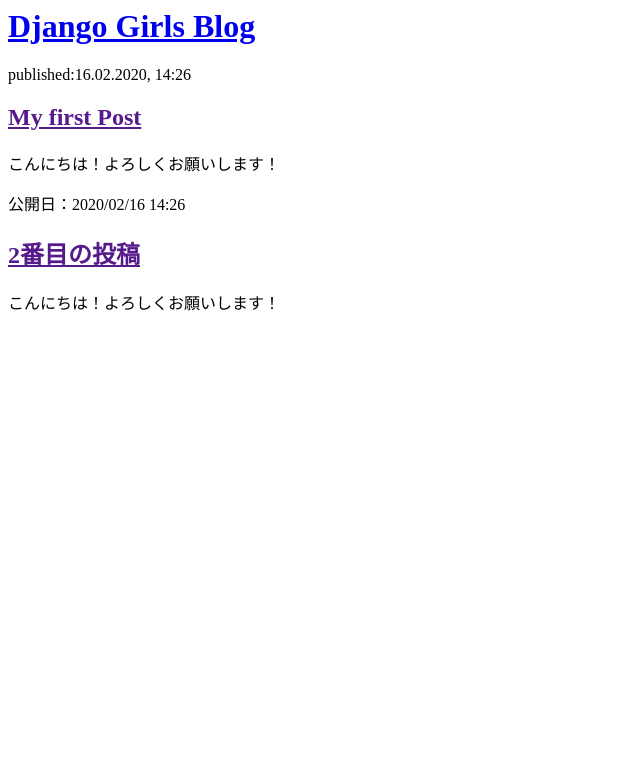
After one commit to Eiji-s/my-test-blog, a Django app: template blog/templates/blog/post_list - コピー.html in a window 1280 px wide. The commit adds this page. Shown: the top 783 px of the page, without its empty margins (0-640 px from the left). Run offline with Django 3.2, Linux system fonts and the light colour scheme; the template is opened without the code that fills it, so the values that code supplies are empty.

Commit message:
Modified templates to display posts from database.

```diff
--- /dev/null
+++ b/blog/templates/blog/post_list - コピー.html
@@ -0,0 +1,23 @@
+<html>
+    <head>
+        <title>Django Girls blog</title>
+    </head>
+    <body>
+        <div>
+            <h1><a href="/">Django Girls Blog</a></h1>
+        </div>
+
+        <div>
+            <p>published:16.02.2020, 14:26</p>
+            <h2><a href="">My first Post</a></h2>
+            <p>こんにちは！よろしくお願いします！</p>
+        </div>
+
+        <div>
+            <p>公開日：2020/02/16 14:26</p>
+            <h2><a href="">2番目の投稿</a></h2>
+            <p>こんにちは！よろしくお願いします！</p>
+        </div>
+
+    </body>
+</html>
--- a/blog/views.py
+++ b/blog/views.py
@@ -1,5 +1,8 @@
 from django.shortcuts import render
+from django.utils import timezone
+from .models import Post
 
 # Create your views here.
 def post_list(request):
-    return render(request, 'blog/post_list.html', {})
+    posts = Post.objects.filter(published_date__lte=timezone.now()).order_by('published_date')
+    return render(request, 'blog/post_list.html', {'posts':posts})
```
Also changed, not shown: blog/models.py (+5 -5 lines), blog/templates/blog/post_list.html (+7 -13 lines).
